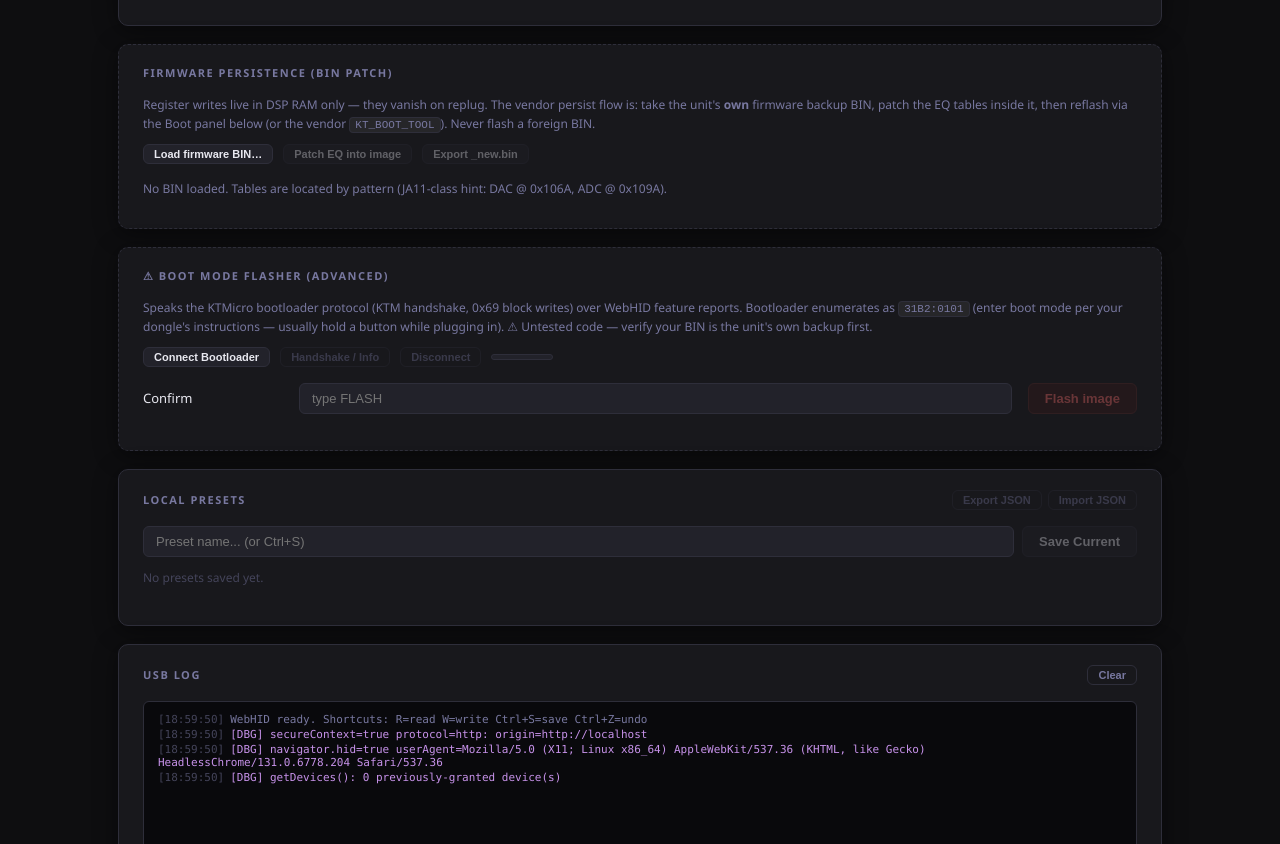
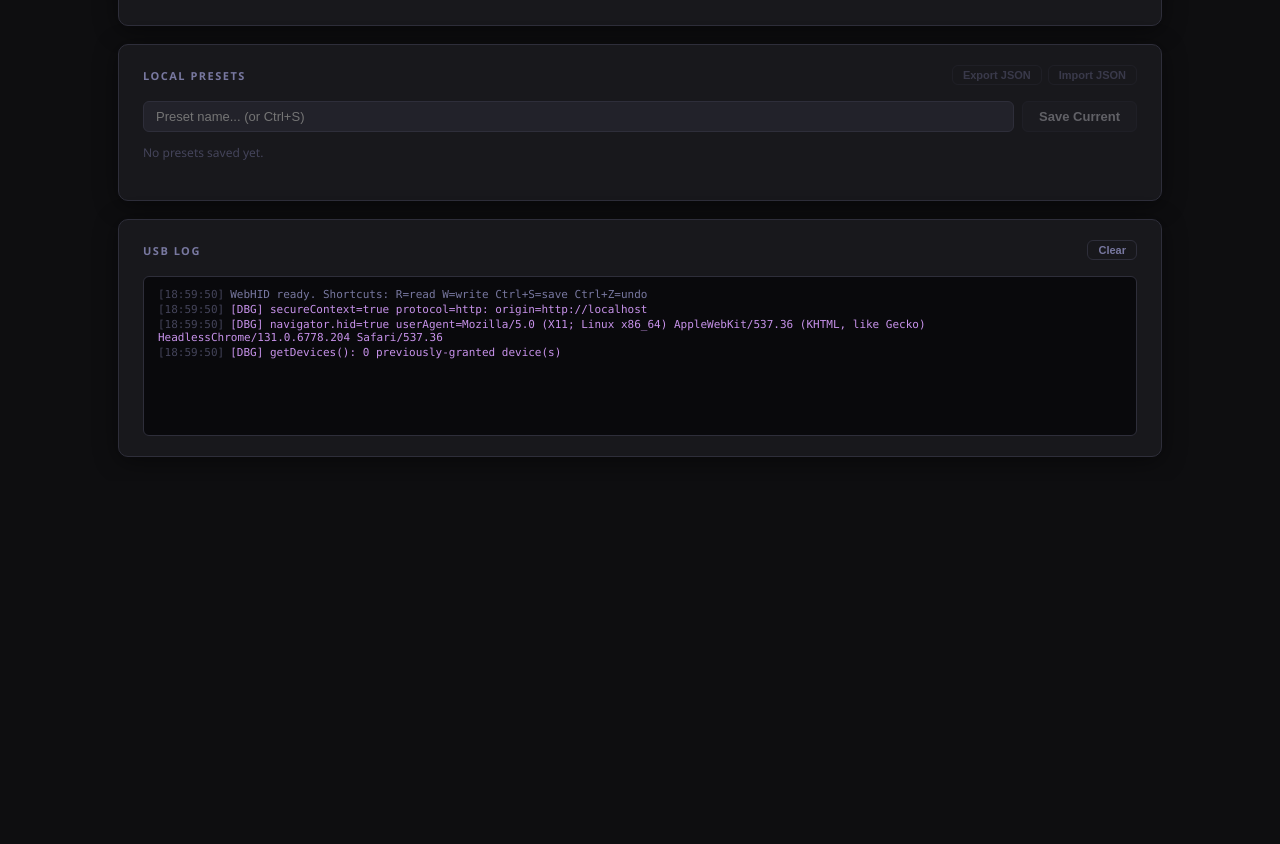
Before and after one commit to eyad-elghareeb/kt0231h, a plain HTML site: page index.html in a window 1280 px wide. Shown: the part 1239-2083 px from the top of the page. After the commit the page ends 1720 px from the top, so only its background shows below. Drawn offline with Linux system fonts and the light colour scheme.

Commit message:
Simplify UI: remove BIN-patch and boot-flasher cards (code retained, dormant)

```diff
--- a/index.html
+++ b/index.html
@@ -102,48 +102,6 @@
       <div id="eq-bands" class="eq-bands"></div>
     </section>
 
-    <section class="card persist-section">
-      <div class="card-title">Firmware Persistence (BIN patch)</div>
-      <p class="hint-text">
-        Register writes live in DSP RAM only — they vanish on replug. The vendor
-        persist flow is: take the unit's <strong>own</strong> firmware backup BIN,
-        patch the EQ tables inside it, then reflash via the Boot panel below (or
-        the vendor <code>KT_BOOT_TOOL</code>). Never flash a foreign BIN.
-      </p>
-      <div class="control-row btn-row">
-        <button id="btn-fw-load" class="btn btn-secondary btn-sm">Load firmware BIN…</button>
-        <input type="file" id="file-fw" accept=".bin" style="display:none" />
-        <button id="btn-fw-patch" class="btn btn-secondary btn-sm" disabled>Patch EQ into image</button>
-        <button id="btn-fw-export" class="btn btn-secondary btn-sm" disabled>Export _new.bin</button>
-      </div>
-      <div id="fw-info" class="hint-text">No BIN loaded. Tables are located by pattern (JA11-class hint: DAC @ 0x106A, ADC @ 0x109A).</div>
-    </section>
-
-    <section class="card boot-section">
-      <div class="card-title">⚠ Boot Mode Flasher (advanced)</div>
-      <p class="hint-text">
-        Speaks the KTMicro bootloader protocol (KTM handshake, 0x69 block writes)
-        over WebHID feature reports. Bootloader enumerates as
-        <code>31B2:0101</code> (enter boot mode per your dongle's instructions —
-        usually hold a button while plugging in). ⚠ Untested code — verify your
-        BIN is the unit's own backup first.
-      </p>
-      <div class="control-row btn-row">
-        <button id="btn-boot-connect" class="btn btn-secondary btn-sm">Connect Bootloader</button>
-        <button id="btn-boot-info" class="btn btn-ghost btn-sm" disabled>Handshake / Info</button>
-        <button id="btn-boot-disconnect" class="btn btn-ghost btn-sm" disabled>Disconnect</button>
-        <span id="boot-info" class="value-badge"></span>
-      </div>
-      <div class="control-row">
-        <label class="control-label">Confirm</label>
-        <input type="text" id="boot-confirm" class="preset-input" placeholder="type FLASH" maxlength="8" />
-        <button id="btn-boot-flash" class="btn btn-danger" disabled>Flash image</button>
-      </div>
-      <div id="boot-progress" class="boot-progress" style="display:none">
-        <div id="boot-bar" class="boot-bar"></div>
-      </div>
-    </section>
-
     <section class="card presets-section">
       <div class="card-title presets-header">
         <span>Local Presets</span>
```
Also changed, not shown: 1 other file.
